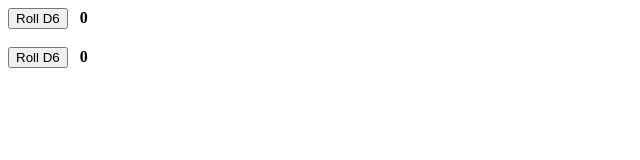
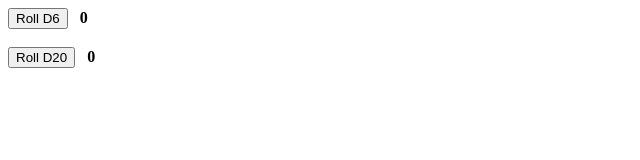
Before and after one commit to ClaytonDewey/dice-roller, an Angular app: page / in a window 1280 px wide. Shown: the top 160 px of the page, without its empty margins (0-640 px from the left). Built offline with nearby package versions, Linux system fonts and the light colour scheme.

Commit message:
Rolling any side dice.

```diff
--- a/src/app/app.component.html
+++ b/src/app/app.component.html
@@ -1,3 +1,5 @@
-<app-die-roller></app-die-roller>
+<app-die-roller side-count="6">
+</app-die-roller>
 <br>
-<app-die-roller></app-die-roller>
+<app-die-roller side-count="20">
+</app-die-roller>
--- a/src/app/die-roller/die-roller.component.html
+++ b/src/app/die-roller/die-roller.component.html
@@ -1,6 +1,6 @@
 <div>
     <button (click)="roll()">
-        Roll D{{ sidecount }}
+        Roll D{{ sideCount }}
     </button>
     &nbsp;
     <b>
--- a/src/app/die-roller/die-roller.component.ts
+++ b/src/app/die-roller/die-roller.component.ts
@@ -1,4 +1,4 @@
-import { Component, OnInit } from '@angular/core';
+import { Component, Input, OnInit } from '@angular/core';
 
 @Component({
     selector: 'app-die-roller',
@@ -12,10 +12,13 @@
     ngOnInit(): void {
     }
 
-    sidecount = "6";
+    @Input("side-count")
+    sideCount = "6";
+
     rollValue = 0;
 
     roll = () => {
-        this.rollValue = Math.floor(Math.random() * 6) + 1;
+        this.rollValue = Math.floor(Math.random() * Number(this.sideCount)) + 1;
     };
+
 }
```
